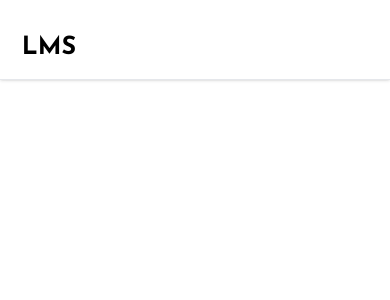
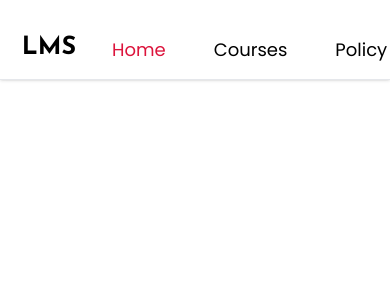
Before and after one commit to rawbil/Advanced-Learning-Management-System, a Next.js app in the folder client/: page / in a window 390 px wide. Shown: the top 300 px of the page. Built offline with nearby package versions, Linux system fonts and the light colour scheme.

Commit message:
add mobile navigation

```diff
--- a/client/app/(components)/Header.tsx
+++ b/client/app/(components)/Header.tsx
@@ -11,7 +11,7 @@ interface IHeader {
 export default function Header({ open, setOpen, activeItem }: IHeader) {
   const [active, setActive] = useState(false);
   const [openSidebar, setOpenSidebar] = useState(false);
-  const [isMobile, setIsMobile] = useState(false);
+  const [isMobile, setIsMobile] = useState(true);
 
   useEffect(() => {
       if(window !== undefined) {
--- a/client/app/(utils)/NavItems.tsx
+++ b/client/app/(utils)/NavItems.tsx
@@ -40,7 +40,16 @@ export default function NavItems({ activeItem, isMobile }: INavItems) {
 
       {isMobile && (
         <div className="800px:hidden mt-5">
-
+            <div className="w-full text-center py-6">
+            {navItemsData &&
+          navItemsData.map((item, index) => (
+            <Link href={item.url} key={index} passHref>
+              <span
+                className={`${activeItem === index ? "dark:text-[#37a39a] text-[crimson]" : "dark:text-white text-black"} text-[18px] px-6 font-poppins font-400`}
+              >{item.name}</span>
+            </Link>
+          ))}
+            </div>
         </div>
       )}
     </div>
```
